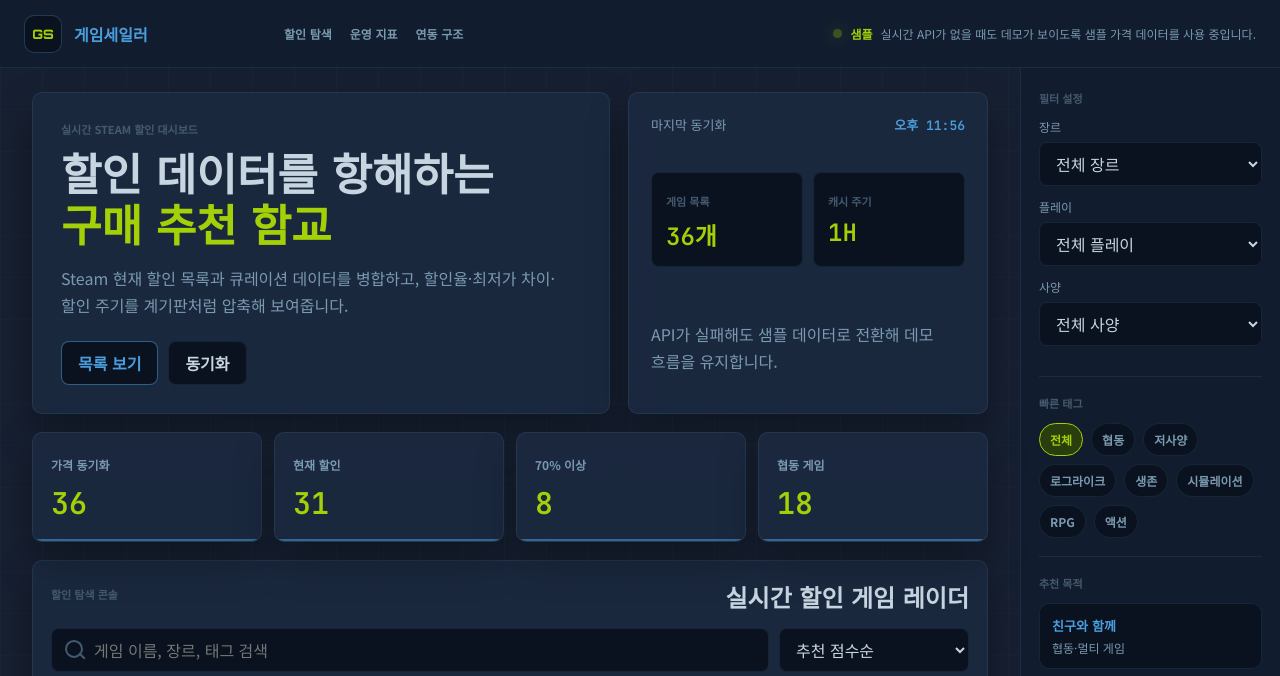
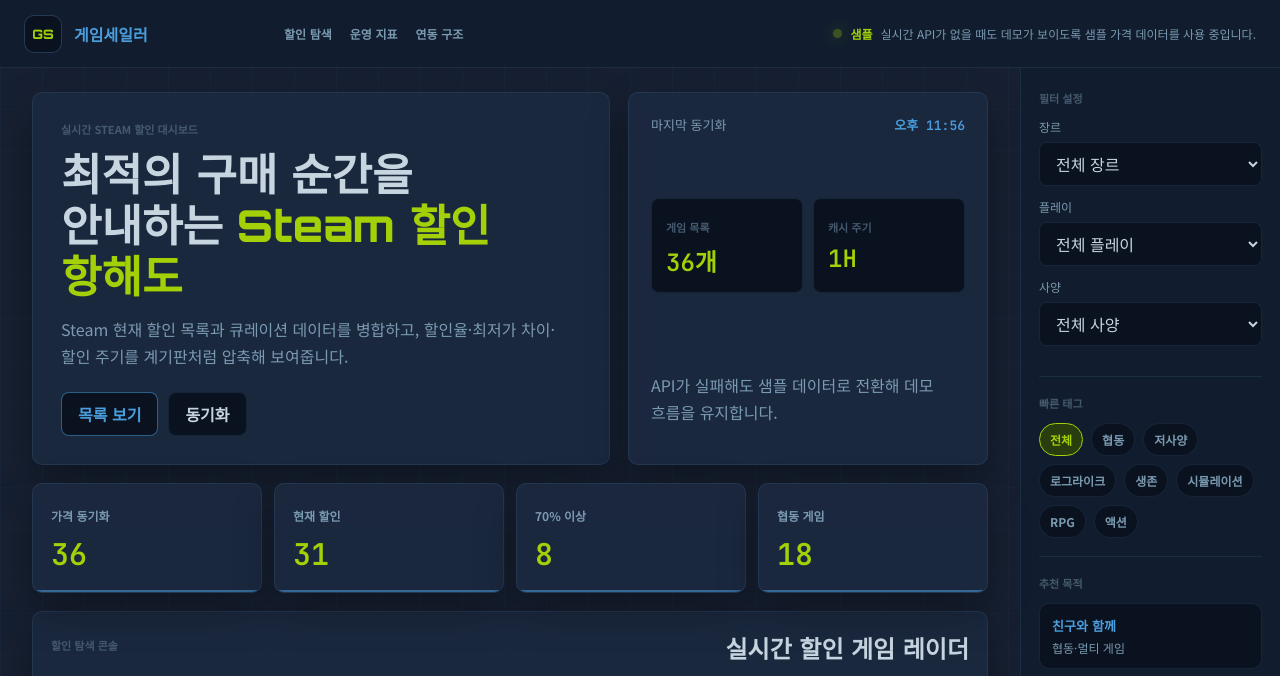
Before and after one commit to Haran1426/SteamSaleMap, a website: page index.html in a window 1280 px wide. Shown: the top 676 px of the page. Drawn offline with Linux system fonts and the light colour scheme; no server answers.

Commit message:
Update hero headline copy

```diff
--- a/index.html
+++ b/index.html
@@ -77,7 +77,7 @@
             <section class="hero">
                 <div class="hero-copy">
                     <p class="eyebrow">실시간 Steam 할인 대시보드</p>
-                    <h1>할인 데이터를 항해하는 <span>구매 추천 함교</span></h1>
+                    <h1>최적의 구매 순간을 안내하는 <span>Steam 할인 항해도</span></h1>
                     <p class="hero-text">
                         Steam 현재 할인 목록과 큐레이션 데이터를 병합하고, 할인율·최저가 차이·할인 주기를 계기판처럼 압축해 보여줍니다.
                     </p>
```
